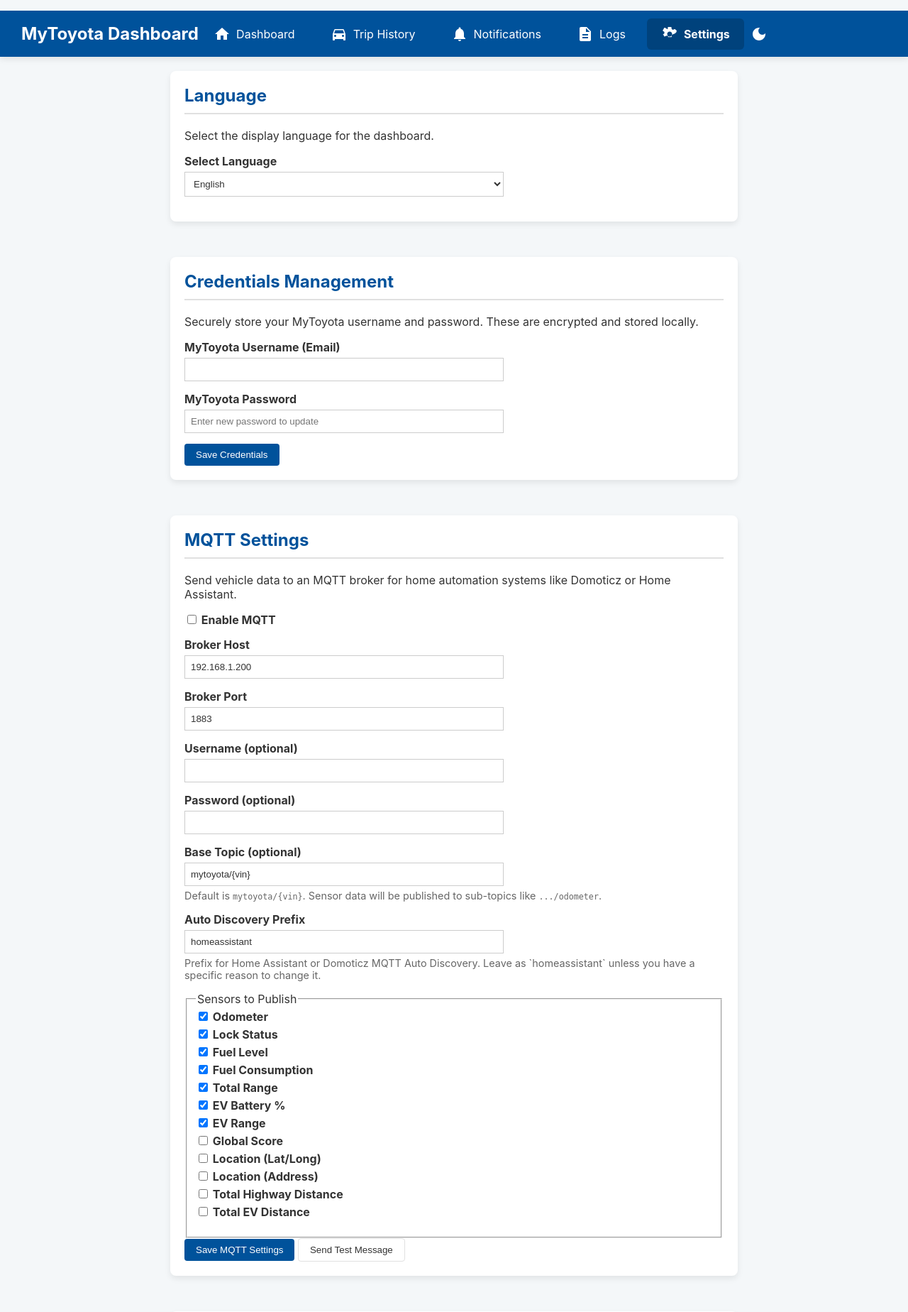
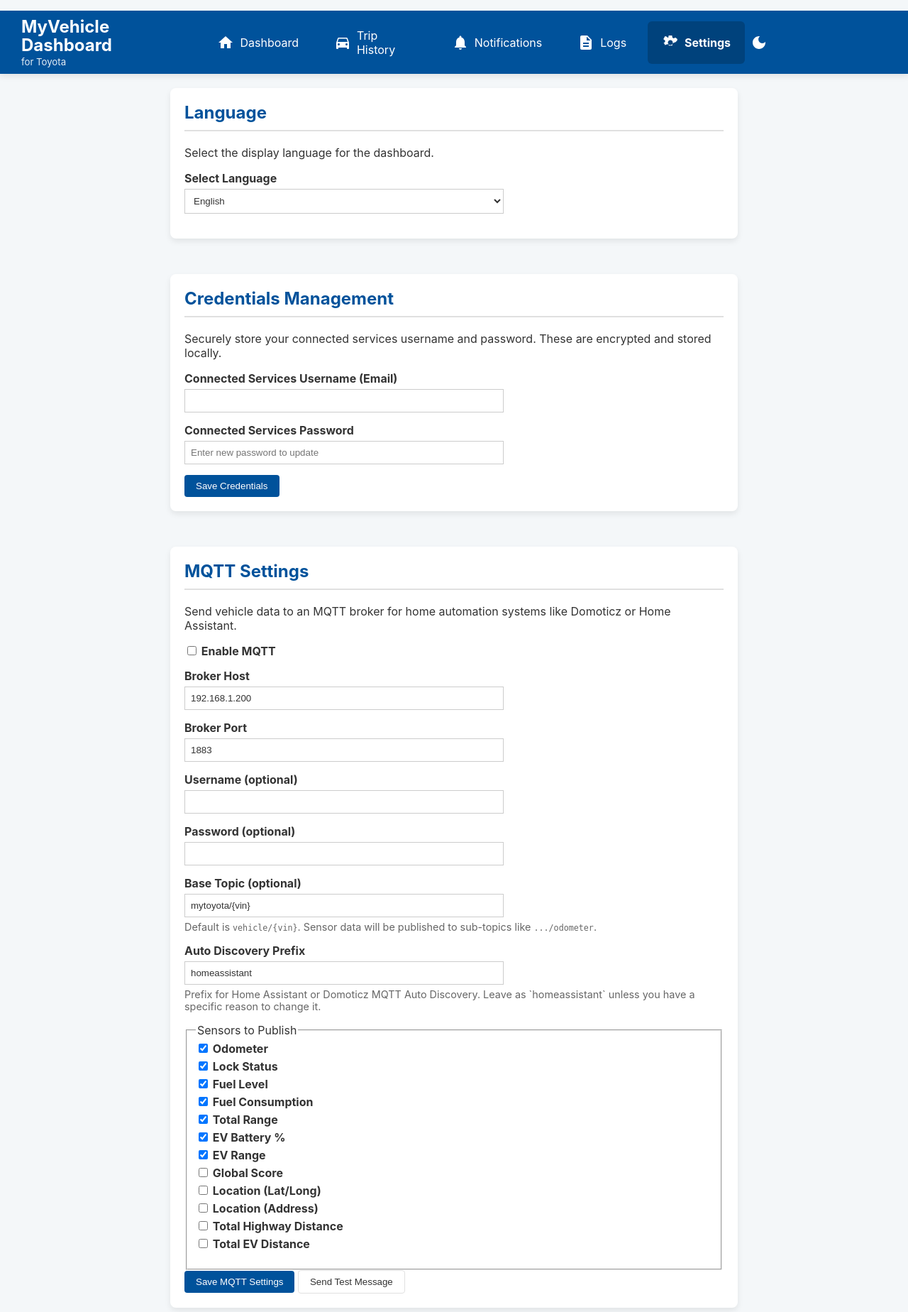
Before and after one commit to stone17/mytoyota-dashboard, a FastAPI app: page /settings in a window 1280 px wide. Shown: the top 1848 px of the page at 71% size. Run offline with FastAPI, Linux system fonts and the light colour scheme; data that the repository does not hold is empty.

Commit message:
Update/change naming (#22)
Renaming project files to clearly establish project as an independent, community-created tool.

```diff
--- a/app/geocoder.py
+++ b/app/geocoder.py
@@ -26,7 +26,7 @@ class NominatimGeocoder(BaseGeocoder):
         # Centralized rate limit: Guarantee a safe buffer before EVERY request
         await asyncio.sleep(1.5)
 
-        headers = {"User-Agent": "MyToyota-Dashboard/1.0"}
+        headers = {"User-Agent": "Vehicle-Dashboard/1.0"}
         url = f"https://nominatim.openstreetmap.org/reverse?format=json&lat={lat}&lon={lon}&addressdetails=1"
 
         try:
--- a/app/static/css/style.css
+++ b/app/static/css/style.css
@@ -113,17 +113,27 @@ body {
     align-items: center;
     background-color: var(--header-bg);
     color: var(--header-text);
-    padding: 0 30px;
+    padding: 10px 30px;
     box-shadow: var(--card-shadow);
     position: sticky;
     top: 0;
     z-index: 1000;
-    height: 65px;
+    min-height: 65px;
+    box-sizing: border-box;
 }
 
 .header-title {
     font-size: 1.5em;
     font-weight: bold;
+    line-height: 1.1;
+}
+
+.header-subtitle {
+    font-size: 0.55em;
+    font-weight: normal;
+    display: block;
+    margin-top: 2px;
+    opacity: 0.9;
 }
 
 .main-nav {
@@ -169,9 +179,13 @@ body {
 /* --- Responsive Design for Mobile --- */
 @media (max-width: 768px) {
     .main-header {
-        padding: 0 10px;
+        padding: 10px;
         justify-content: flex-start;
         gap: 10px;
+    }
+
+    .header-title {
+        font-size: 1.1em;
     }
 
     .nav-link span {
--- a/app/static/locales/en.json
+++ b/app/static/locales/en.json
@@ -7,7 +7,9 @@
         "settings": "Settings"
     },
     "dashboard": {
-        "title": "MyToyota Dashboard",
+        "title": "Vehicle Dashboard",
+        "title_main": "MyVehicle Dashboard",
+        "title_sub": "for Toyota",
         "last_updated": "Last updated:",
         "update_now": "Update Now",
         "fetch_status": "Fetch Status",
@@ -117,9 +119,9 @@
         "language_desc": "Select the display language for the dashboard.",
         "select_language": "Select Language",
         "credentials": "Credentials Management",
-        "credentials_desc": "Securely store your MyToyota username and password. These are encrypted and stored locally.",
-        "username": "MyToyota Username (Email)",
-        "password": "MyToyota Password",
+        "credentials_desc": "Securely store your connected services username and password. These are encrypted and stored locally.",
+        "username": "Connected Services Username (Email)",
+        "password": "Connected Services Password",
         "password_ph": "Enter new password to update",
         "save_credentials": "Save Credentials",
         "mqtt": "MQTT Settings",
--- a/app/templates/settings.html
+++ b/app/templates/settings.html
@@ -3,7 +3,7 @@
 <head>
     <meta charset="UTF-8">
     <meta name="viewport" content="width=device-width, initial-scale=1.0">
-    <title>Settings - MyToyota Dashboard</title>
+    <title>Settings - MyVehicle Dashboard</title>
     <link rel="stylesheet" href="/static/css/style.css?v={{ cache_buster }}">
     <link rel="stylesheet" href="https://unpkg.com/leaflet@1.9.4/dist/leaflet.css" crossorigin=""/>
     <script src="https://unpkg.com/leaflet@1.9.4/dist/leaflet.js" crossorigin=""></script>
@@ -23,7 +23,10 @@
 </head>
 <body>
     <header class="main-header">
-        <div class="header-title" data-i18n="dashboard.title">MyToyota Dashboard</div>
+        <div class="header-title">
+            <span data-i18n="dashboard.title_main">MyVehicle Dashboard</span>
+            <span class="header-subtitle" data-i18n="dashboard.title_sub">for Toyota</span>
+        </div>
         <nav class="main-nav">
             <a href="/" class="nav-link">
                 <svg class="nav-icon" viewBox="0 0 24 24"><path d="M10 20v-6h4v6h5v-8h3L12 3 2 12h3v8z"></path></svg>
@@ -76,14 +79,14 @@
 
             <section class="settings-section">
                 <h2 data-i18n="settings.credentials">Credentials Management</h2>
-                <p data-i18n="settings.credentials_desc">Securely store your MyToyota username and password. These are encrypted and stored locally.</p>
+                <p data-i18n="settings.credentials_desc">Securely store your connected services username and password. These are encrypted and stored locally.</p>
                 <form id="credentials-form">
                     <div class="form-group">
-                        <label for="username" data-i18n="settings.username">MyToyota Username (Email)</label>
+                        <label for="username" data-i18n="settings.username">Connected Services Username (Email)</label>
                         <input type="text" id="username" name="username" required>
                     </div>
                     <div class="form-group">
-                        <label for="password" data-i18n="settings.password">MyToyota Password</label>
+                        <label for="password" data-i18n="settings.password">Connected Services Password</label>
                         <input type="password" id="password" name="password" data-i18n-placeholder="settings.password_ph" placeholder="Enter new password to update">
                     </div>
                     <button type="submit" data-i18n="settings.save_credentials">Save Credentials</button>
@@ -116,8 +119,8 @@
                     </div>
                     <div class="form-group">
                         <label for="mqtt-base-topic" data-i18n="settings.base_topic">Base Topic (optional)</label>
-                        <input type="text" id="mqtt-base-topic" name="base_topic" placeholder="mytoyota/{vin}">
-                        <p>Default is <code>mytoyota/{vin}</code>. Sensor data will be published to sub-topics like <code>.../odometer</code>.</p>
+                        <input type="text" id="mqtt-base-topic" name="base_topic" placeholder="vehicle/{vin}">
+                        <p>Default is <code>vehicle/{vin}</code>. Sensor data will be published to sub-topics like <code>.../odometer</code>.</p>
                     </div>
                     <div class="form-group">
                         <label for="mqtt-discovery-prefix" data-i18n="settings.discovery_prefix">Auto Discovery Prefix</label>
```
Also changed, not shown: app/mqtt.py (+6 -6 lines), app/static/js/trips.js (+9 -8 lines), app/static/locales/de.json (+6 -4 lines), app/static/locales/es.json (+6 -4 lines), app/static/locales/fr.json (+6 -4 lines), app/static/locales/nl.json (+6 -4 lines), app/templates/index.html (+5 -2 lines), app/templates/logs.html (+5 -2 lines), app/templates/notifications.html (+5 -2 lines), app/templates/trips.html (+5 -2 lines), README.md.
